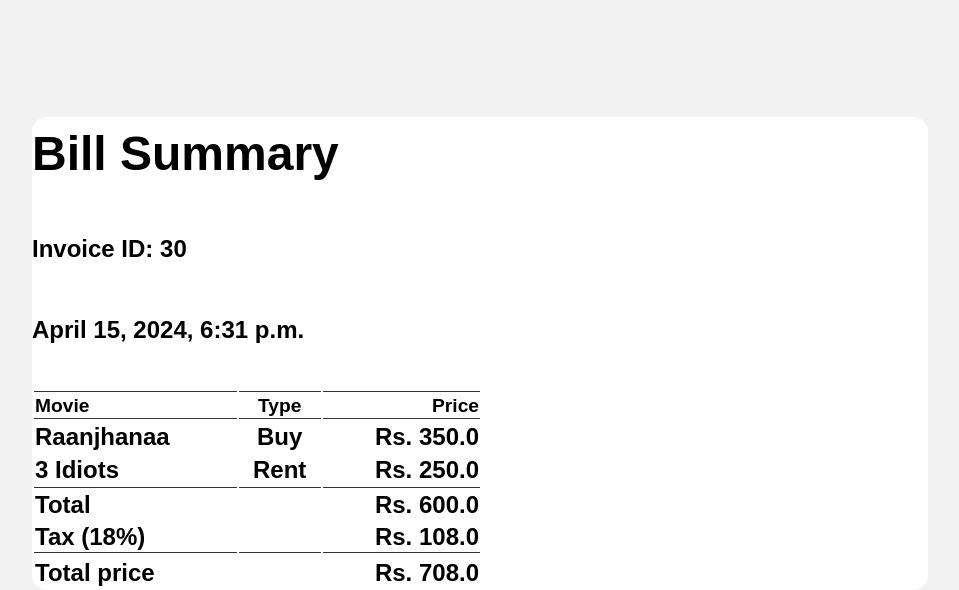
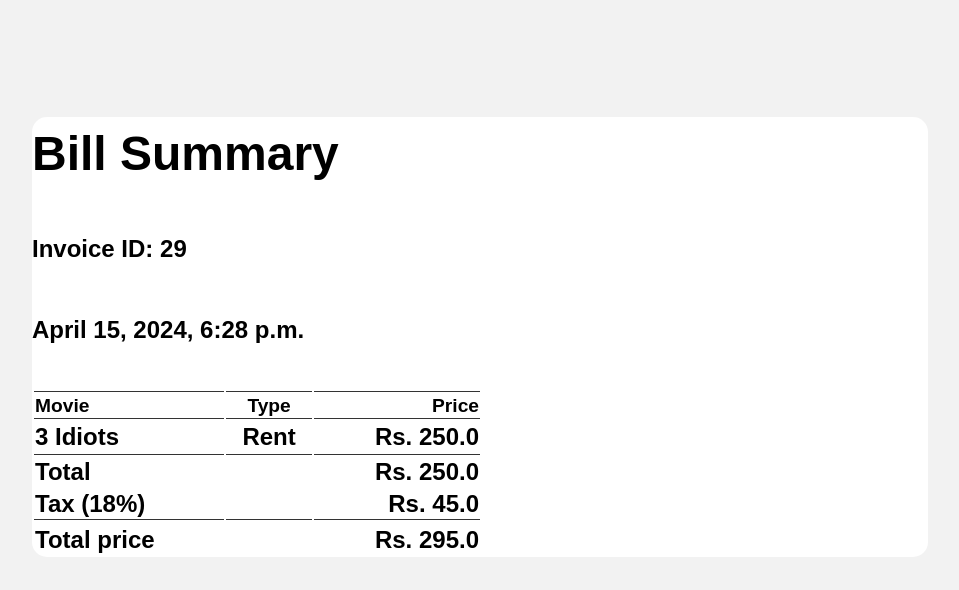
Before and after one commit to abhinavakarsh0033/Video-Rental-System-Project, a Django app: template vrs/templates/temp.html in a window 1280 px wide. Shown: the part 523-1113 px from the top of the page, without its empty margins (160-1119 px from the left). After the commit the page ends 1080 px from the top, so only its background shows below. Run offline with Django 3.2, Linux system fonts and the light colour scheme; the template is opened without the code that fills it, so the values that code supplies are empty.

Commit message:
Small changes in notifications

```diff
--- a/vrs/home/models.py
+++ b/vrs/home/models.py
@@ -74,8 +74,6 @@ class Invoice(models.Model):
     order = models.ManyToManyField(Order, related_name='orders')
     invoice_date = models.DateTimeField(auto_now_add=True)
     total_price = models.FloatField()
-    # def __str__(self):
-    #     return 'Invoice Id ' + str(self.invoice_id) + ' | ' +  str(self.invoice_date.date()) + ', ' + str(self.invoice_date.hour) + ':' + str(self.invoice_date.minute) + ':' + str(self.invoice_date.second)
     def __str__(self):
         return 'Invoice Id ' + str(self.invoice_id)
 
--- a/vrs/home/views.py
+++ b/vrs/home/views.py
@@ -102,6 +102,8 @@ def home(request):
         user_movies.append(order.movie)
         if order.status == 'Not Returned' and order.due_date - timezone.now() < timezone.timedelta(days=2):
             messages.warning(request, 'Your order for '+order.movie.title+' is due in 2 days. Please return it on time to avoid any penalties.')
+        elif order.status == 'Overdue':
+            messages.error(request, 'Your order for '+order.movie.title+' is overdue. Please return it as soon as possible to avoid any penalties.')
 
     # Bestseller Movies (All)
     movies = Movie.objects.all()
@@ -254,7 +256,7 @@ def search(request):
     movies = []
     for movie in allMovies:
         # Check if query substring is present in title, genre or cast
-        if query.lower() in remove(movie.title.lower()) or query.lower() in remove(movie.genre.lower()) or query.lower() in remove(movie.cast.lower()):
+        if query.lower() in remove(movie.title.lower()) or query.lower() in remove(movie.genre.lower()) or query.lower() in remove(movie.cast.lower()) or query.lower() in remove(movie.director.lower()):
             movies.append(movie)
     moviesets = []
     set4 = []
--- a/vrs/templates/temp.html
+++ b/vrs/templates/temp.html
@@ -77,8 +77,8 @@
 <body>
     <div class="bill">
         <h1 class="two">Bill Summary</h1>
-        <h4 class="two">Invoice ID: 30</h4>
-        <h4 class="two">April 15, 2024, 6:31 p.m.</h4>
+        <h4 class="two">Invoice ID: 29</h4>
+        <h4 class="two">April 15, 2024, 6:28 p.m.</h4>
 
         <div class="one">
           <table width="450">
@@ -91,20 +91,6 @@
             </thead>
 
             <tbody>
-
-          <tr>
-            <th align="left" class="each">Raanjhanaa</th>
-            <th class="each">
-
-                    Buy
-
-            </th>
-            <th class="each" align = "right">
-              Rs.
-                  350.0
-
-            </th>
-        </tr>
 
           <tr>
             <th align="left" class="each">3 Idiots</th>
@@ -125,12 +111,12 @@
           <tr class="four">
               <th align="left"class="tax">Total</th>
                 <th style="border-top:1px solid #333;"></th>
-              <th align="right"class="tax">Rs. 600.0</th>
+              <th align="right"class="tax">Rs. 250.0</th>
           </tr>
           <tr class="four">
             <th align="left" class="total">Tax (18%)</th>
             <th style="border-bottom:1px solid #333;"></th>
-            <th align="right" class="total" >Rs. 108.0</th>
+            <th align="right" class="total" >Rs. 45.0</th>
         </tr>
         </tbody>
 
@@ -139,7 +125,7 @@
             <th align="left" class="last">Total price</th>
             <th>
             </th>
-            <th align="right" class="last">Rs. 708.0</th>
+            <th align="right" class="last">Rs. 295.0</th>
           </tr>
 
         </div>
```
Also changed, not shown: vrs/db.sqlite3.
